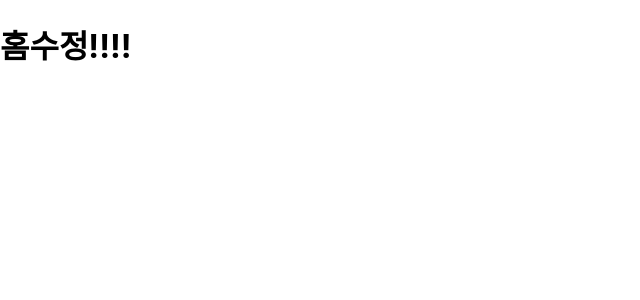
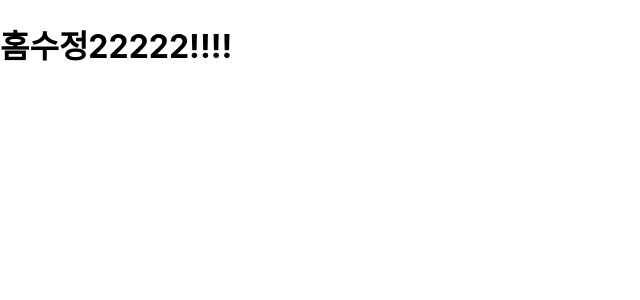
Before and after one commit to NearestBut/Again, a React (Create React App) app: page / in a window 1280 px wide. Shown: the top 300 px of the page, without its empty margins (0-640 px from the left). Built offline with nearby package versions, Linux system fonts and the light colour scheme.

Commit message:
home txt modified

```diff
--- a/src/pages/Home.js
+++ b/src/pages/Home.js
@@ -2,7 +2,7 @@ import React, { Component } from 'react';
 
 const Home = () => {
     return (
-        <h1>홈수정!!!!</h1>
+        <h1>홈수정22222!!!!</h1>
     );
 }
 
```
